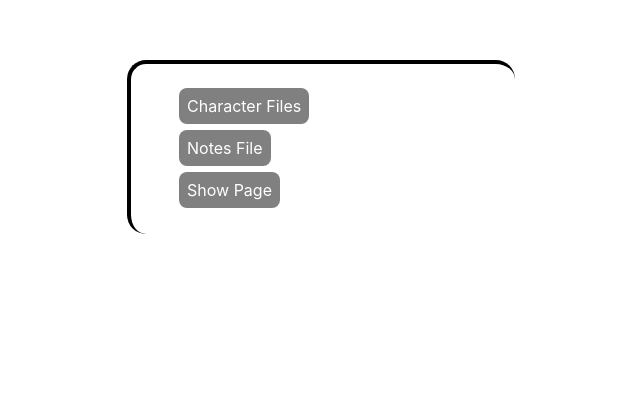
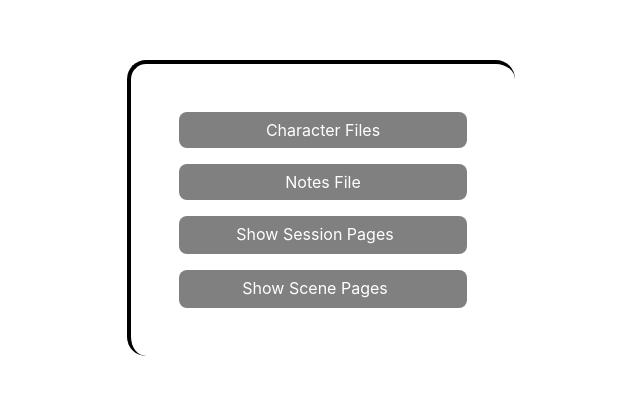
Before and after one commit to mathewcorthell/session-planning, a React (Create React App) app: page / in a window 1280 px wide. Shown: the part 260-654 px from the top of the page, without its empty margins (319-959 px from the left). Built offline with nearby package versions, Linux system fonts and the light colour scheme.

Commit message:
Created scene grid.

```diff
--- a/src/App.js
+++ b/src/App.js
@@ -8,7 +8,8 @@ import {Characters,
   FantasticLocations,
   NpcsAndTreasure,
   Notes,
-  Monsters
+  Monsters,
+  SceneNotes
 } from "./ContentBlocks.js";
 import { Tracker } from './Tracker.js';
 import { ParseSessionNotes } from './Parser.js';
@@ -24,10 +25,10 @@ function FilePickerForm({setShowPages, sessionNotes, setSessionNotes, characterN
           name: selectedFile.name,
           body: readEvent.target.result
         };
-        if(selectEvent.target.id == "notesfile") {
+        if(selectEvent.target.id === "notesfile") {
           setSessionNotes(fileInfo);
         }
-        else if(selectEvent.target.id == "characterfiles") {
+        else if(selectEvent.target.id === "characterfiles") {
           cNotes.push(fileInfo);
           setCharacterNotes(cNotes);
         }
@@ -36,52 +37,62 @@ function FilePickerForm({setShowPages, sessionNotes, setSessionNotes, characterN
     });
   }
 
-  const handleSubmit = (event) => {
-    setShowPages(true);
+  const handleShowSessionPages = (event) => {
+    setShowPages("session");
+  }
+
+  const handleShowScenePages = (event) => {
+    setShowPages("scenes");
   }
 
   const pickerBoxStyle = {
     width: "20em",
     padding: "2em",
     margin: "auto",
-    marginTop: "20em",
-    display: "flex",
-    flexDirection: "row"
+    marginTop: "20em"
   };
 
-  const buttonStyle = {
+  const buttonDivStyle = {
     background: "gray",
     color: "white",
     padding: "0.5em",
     margin: "1em",
-    borderRadius: "0.5em"
-  }
+    borderRadius: "0.5em",
+    textAlign: "center"
+  };
+
+  const buttonStyle = {
+  };
 
   return <div className="box" id="filepicker" style={pickerBoxStyle}>
       <form>
-      <div>
+      <div style={buttonDivStyle}>
         <label htmlFor="characterfiles" style={buttonStyle}>Character Files</label>
-        <input id="characterfiles" type="file" multiple style={{visibility:"hidden"}} onChange={handleFileSelected} />
+        <input id="characterfiles" type="file" multiple style={{display:"none"}} onChange={handleFileSelected} />
       </div>
-      <div>
+      <div style={buttonDivStyle}>
         <label htmlFor="notesfile" style={buttonStyle}>Notes File</label>
-        <input id="notesfile" type="file" style={{visibility:"hidden"}} onChange={handleFileSelected} />
+        <input id="notesfile" type="file" style={{display:"none"}} onChange={handleFileSelected} />
       </div>
-      <div>
-        <label htmlFor="showpage" style={buttonStyle}>Show Page</label>
-        <input id="showpage" type="button" style={{visibility:"hidden"}} onClick={handleSubmit} />
+      <div style={buttonDivStyle}>
+        <label htmlFor="showsessionpage" style={buttonStyle}>Show Session Pages</label>
+        <input id="showsessionpage" type="button" style={{visibility:"hidden"}} onClick={handleShowSessionPages} />
+      </div>
+      <div style={buttonDivStyle}>
+        <label htmlFor="showscenepage" style={buttonStyle}>Show Scene Pages</label>
+        <input id="showscenepage" type="button" style={{visibility:"hidden"}} onClick={handleShowScenePages} />
       </div>
     </form>
   </div>;
 }
-function Pages({sessionNotes, characterNotes}) {
+function SessionPages({sessionNotes, characterNotes}) {
   const notesSections = ParseSessionNotes(sessionNotes);
 
   return <div id="pages">
       <Page id="one" side="right">
         <Characters characterNotes={characterNotes}/>
       </Page>
-      <Page id="twos" side="left">
+      <Page id="two" side="left">
         <StrongStartAndDate height="13%" strongstart={notesSections['strongstart']} date={notesSections['date']} />
         <PotentialScenes height="25%" potentialscenes={notesSections['potentialscenes']}/>
         <SecretsAndClues height="40%" secretsandclues={notesSections['secretsandclues']}/>
@@ -100,16 +111,37 @@ function Pages({sessionNotes, characterNotes}) {
     </div>;
 }
 
+function ScenePages() {
+  return <div id="pages">
+      <Page id="one" side="right">
+        <SceneNotes flexWeight="1"/>
+        <SceneNotes flexWeight="1"/>
+        <SceneNotes flexWeight="1"/>
+        <SceneNotes flexWeight="1"/>
+      </Page>
+      <Page id="two" side="left">
+        <SceneNotes flexWeight="1"/>
+        <SceneNotes flexWeight="1"/>
+        <SceneNotes flexWeight="1"/>
+        <SceneNotes flexWeight="1"/>
+      </Page>
+    </div>;
+}
+
 function App() {
   const [sessionNotes, setSessionNotes] = useState({file: "", body: ""});
   const [characterNotes, setCharacterNotes] = useState([]);
-  const [showPages, setShowPages] = useState(false);
+  const [showPages, setShowPages] = useState("");
 
   return (
     <div className="App">
-      {showPages ? (
-        <Pages sessionNotes={sessionNotes.body} characterNotes={characterNotes}/>
-      ) : (
+      {showPages === "session" ? (
+        <SessionPages sessionNotes={sessionNotes.body} characterNotes={characterNotes}/>
+      ) : ("")}
+      {showPages === "scenes" ? (
+        <ScenePages/>
+      ) : ("")}
+      {showPages === "" ? (
         <FilePickerForm
         setShowPages = {(val) => setShowPages(val)}
         sessionNotes = {sessionNotes}
@@ -117,7 +149,7 @@ function App() {
         characterNotes = {characterNotes}
         setCharacterNotes = {(val) => setCharacterNotes(val)}
         />
-      )}
+    ) : ("")}
     </div>
   );
 }
--- a/src/ContentBlocks.js
+++ b/src/ContentBlocks.js
@@ -92,3 +92,11 @@ export function FantasticLocations({flexWeight = "", height = "", fantasticLocat
         </ColumnRowBox>
     </ColumnRow>;
   }
+
+  export function SceneNotes({flexWeight = "", height=""}) {
+    return <ColumnRow flexWeight={flexWeight} height={height} >
+      <ColumnRowBox flexWeight="1"></ColumnRowBox>
+      <ColumnRowBox flexWeight="1"></ColumnRowBox>
+      <ColumnRowBox flexWeight="1"></ColumnRowBox>
+    </ColumnRow>
+  }
```
Lines whose indentation alone changed are shown as unchanged.
